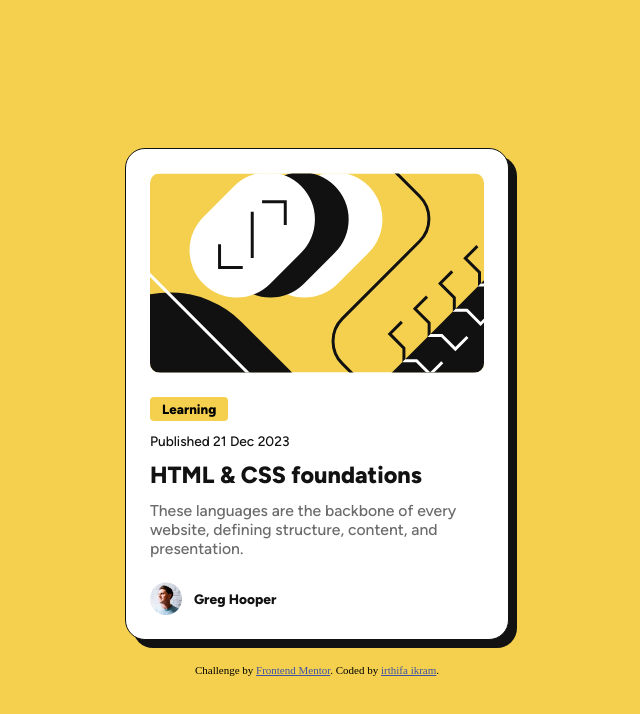
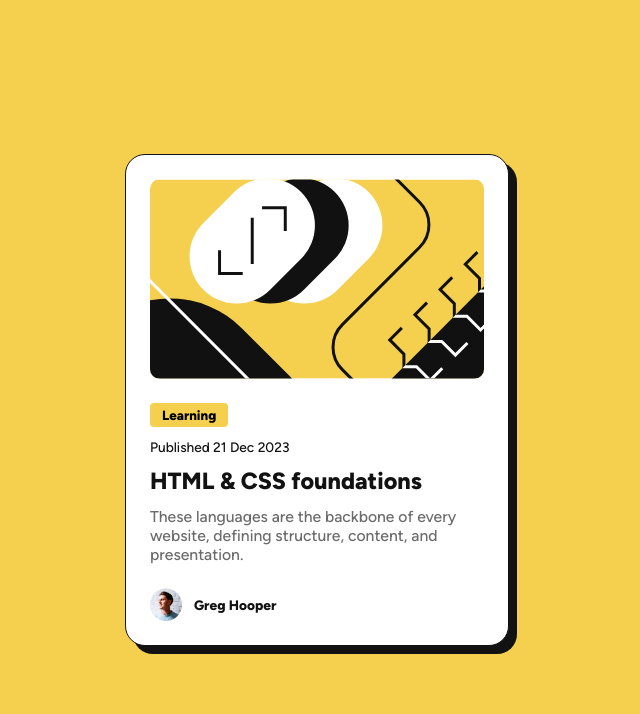
Before and after one commit to irthifa/blog-preview-card, a plain HTML site: page index.html in a window 1280 px wide. Shown: the whole page, without its empty margins (323-963 px from the left). Drawn offline with Linux system fonts and the light colour scheme.

Commit message:
removed footer from index.html

```diff
--- a/index.html
+++ b/index.html
@@ -28,9 +28,10 @@
     </div>
   </main>
 
-  <footer class="attribution">
+<!--  <footer class="attribution">
     Challenge by <a href="https://www.frontendmentor.io?ref=challenge" target="_blank">Frontend Mentor</a>.
     Coded by <a href="#">irthifa ikram</a>.
   </footer>
+-->
 </body>
 </html>
```
